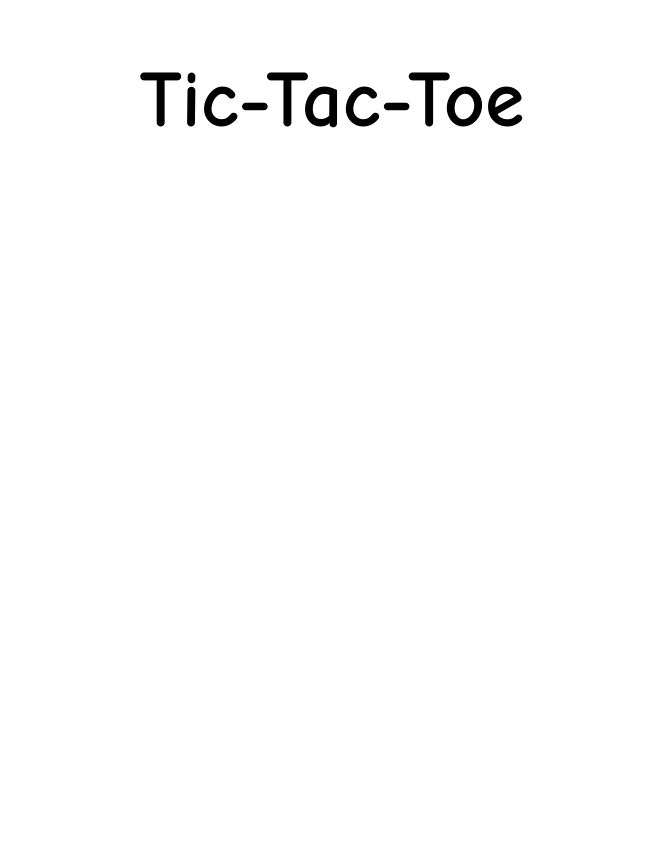
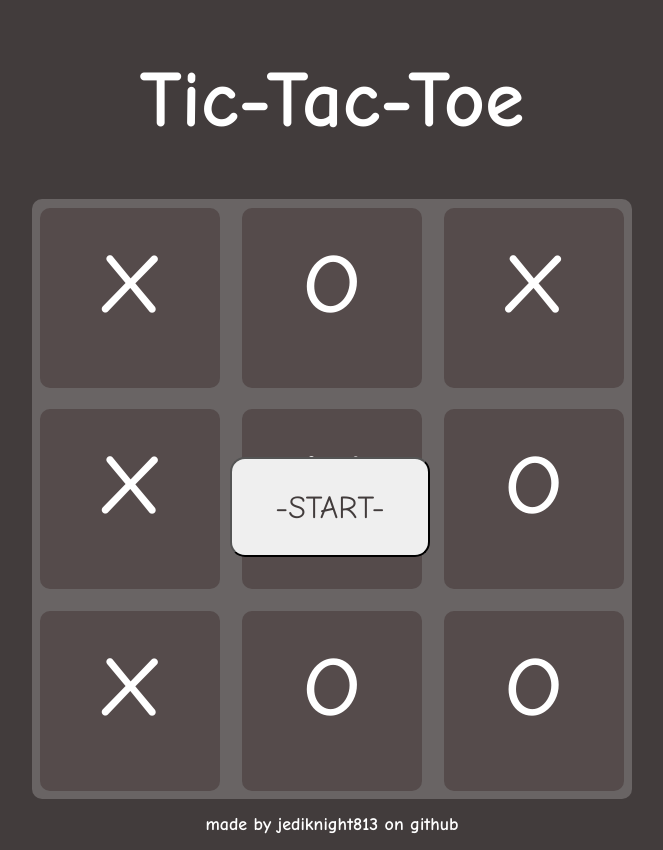
Before and after one commit to jediknight813/Tic-Tac-Toe, a plain HTML site: page index.html in a window 1280 px wide. Shown: the whole page, without its empty margins (308-971 px from the left). Before the commit the page ends 800 px from the top, so only its background shows below. Drawn offline with Linux system fonts and the light colour scheme.

Commit message:
v0.1
added board and grid

```diff
--- a/index.html
+++ b/index.html
@@ -7,7 +7,26 @@
     <meta name="viewport" content="width=device-width, initial-scale=1.0">
     <title>Tic-Tac-Toe</title>
 </head>
-<body>
+<body class="background">
     <h1 class="Title"> Tic-Tac-Toe </h1>
+    <div class="screen">
+        <div class="board">
+            <div class="board_grid">x</div>
+            <div class="board_grid">o</div>
+            <div class="board_grid">x</div>
+            <div class="board_grid">x</div>
+            <div class="board_grid">x</div>
+            <div class="board_grid">o</div>
+            <div class="board_grid">x</div>
+            <div class="board_grid">o</div>
+            <div class="board_grid">o</div>
+        </div>
+
+        <div class="centerbuttons">
+            <button class="menubuttonstyle"> -START- </button>
+
+        </div>
+    </div>
+    <h2> made by jediknight813 on github </h2>
 </body>
 </html>
--- a/syles.css
+++ b/syles.css
@@ -2,4 +2,70 @@
     font-family:Comic Sans MS, Comic Sans, cursive;
     font-size: 80px;
     text-align: center;
+    color: white;
 }
+
+.background {
+    background-color: rgb(66, 60, 60);
+}
+
+.board {
+    position: absolute;
+    display: grid;
+    grid-gap: 5px;
+    grid-template: repeat(3, 1fr) / repeat(3, 1fr);
+    height: 600px;
+    width: 600px;
+}
+
+
+.board_grid {
+    grid-gap: 5px;
+    width: 180px;
+    height: 180px;
+    background-color: rgb(85, 75, 75);
+    border-radius: 10px;
+    font-size: 115px;
+    color: white;
+    font-family:Comic Sans MS, Comic Sans, cursive;
+    margin: auto;
+    text-align: center;
+
+}
+
+.screen {
+    height: 600px;
+    width: 600px;
+    margin: auto;
+    background-color: #696464;
+    border-radius: 10px;
+    position: relative;
+}
+
+.menubuttonstyle {
+    color: rgb(66, 60, 60);
+    text-align: center;
+    width: 200px;
+    height: 100px;
+    font-size: xx-large;
+    font-family:Comic Sans MS, Comic Sans, cursive;
+    border-radius: 15px;
+}
+
+.centerbuttons {
+    position: absolute;
+    top: 43%;
+    left: 33%;
+}
+
+h2 {
+    color: white;
+    font-size: large;
+    text-align: center;
+    font-family:Comic Sans MS, Comic Sans, cursive;
+}
+
+h2:hover {
+    font-size: larger;
+    color: white;
+}
```
